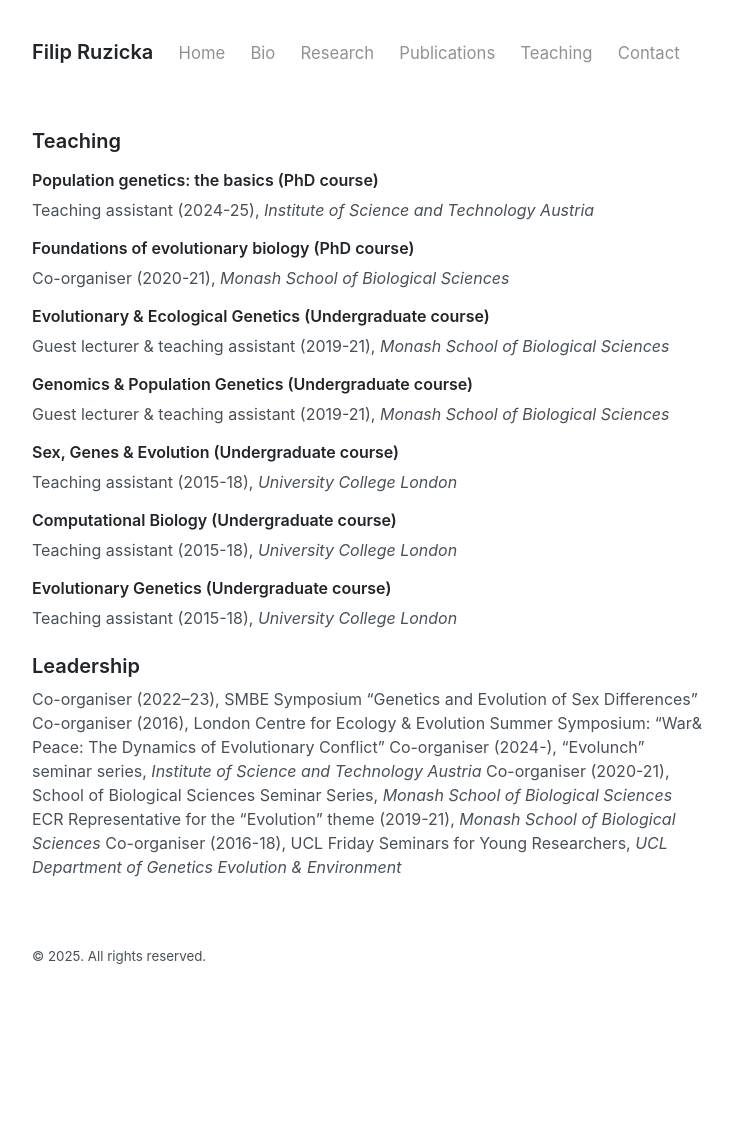
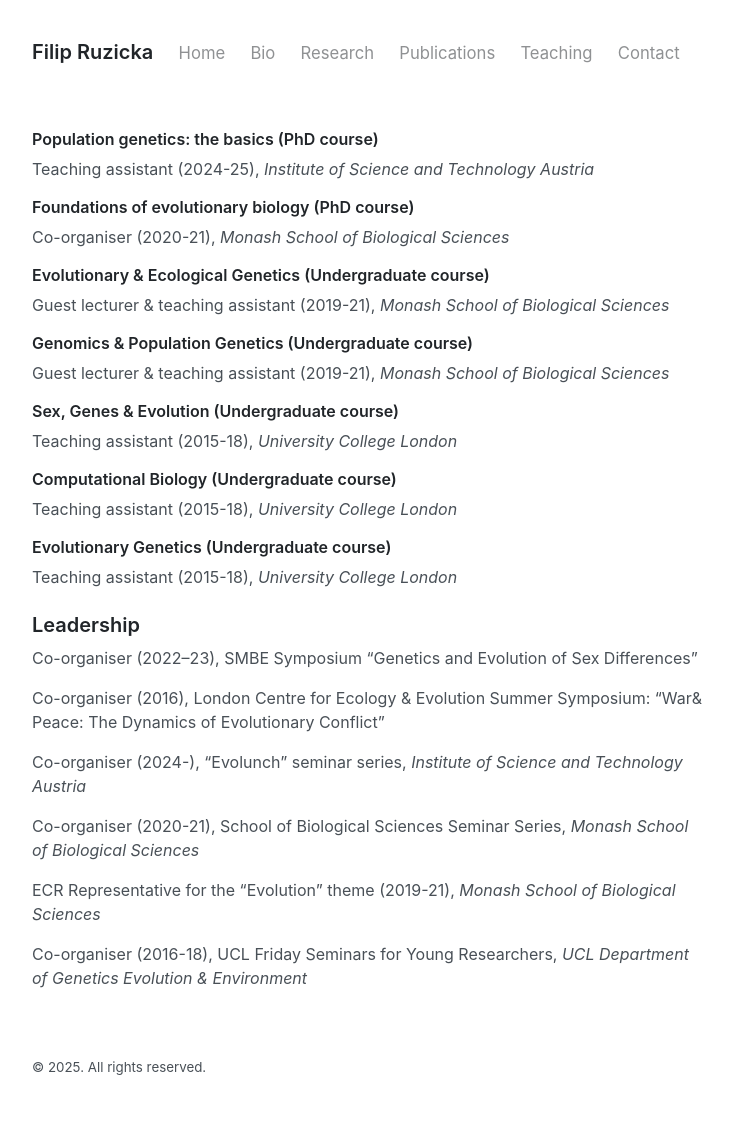
Before and after one commit to filruzicka/filruzicka.github.io, a Jekyll site: the page built from teaching.md, in a window 1280 px wide. Shown: the whole page, without its empty margins (272-1004 px from the left). Built offline with Jekyll 4.4.1, drawn with Linux system fonts in a browser that asks for light colours; before the commit the page ends 1015 px from its top, so only the background shows below that.

Commit message:
Committing

```diff
--- a/teaching.md
+++ b/teaching.md
@@ -1,8 +1,6 @@
 ---
 layout: page
 ---
-
-### Teaching
 
 #### Population genetics: the basics (PhD course)
 
@@ -36,8 +34,13 @@ Teaching assistant (2015-18), *University College London*
 ### Leadership
 
 Co-organiser (2022–23), SMBE Symposium “Genetics and Evolution of Sex Differences”
+
 Co-organiser (2016), London Centre for Ecology & Evolution Summer Symposium: “War& Peace: The Dynamics of Evolutionary Conflict”
+
 Co-organiser (2024-), "Evolunch" seminar series, *Institute of Science and Technology Austria*
+
 Co-organiser (2020-21), School of Biological Sciences Seminar Series, *Monash School of Biological Sciences*
+
 ECR Representative for the "Evolution" theme (2019-21), *Monash School of Biological Sciences*
+
 Co-organiser (2016-18), UCL Friday Seminars for Young Researchers, *UCL Department of Genetics Evolution & Environment*
```
